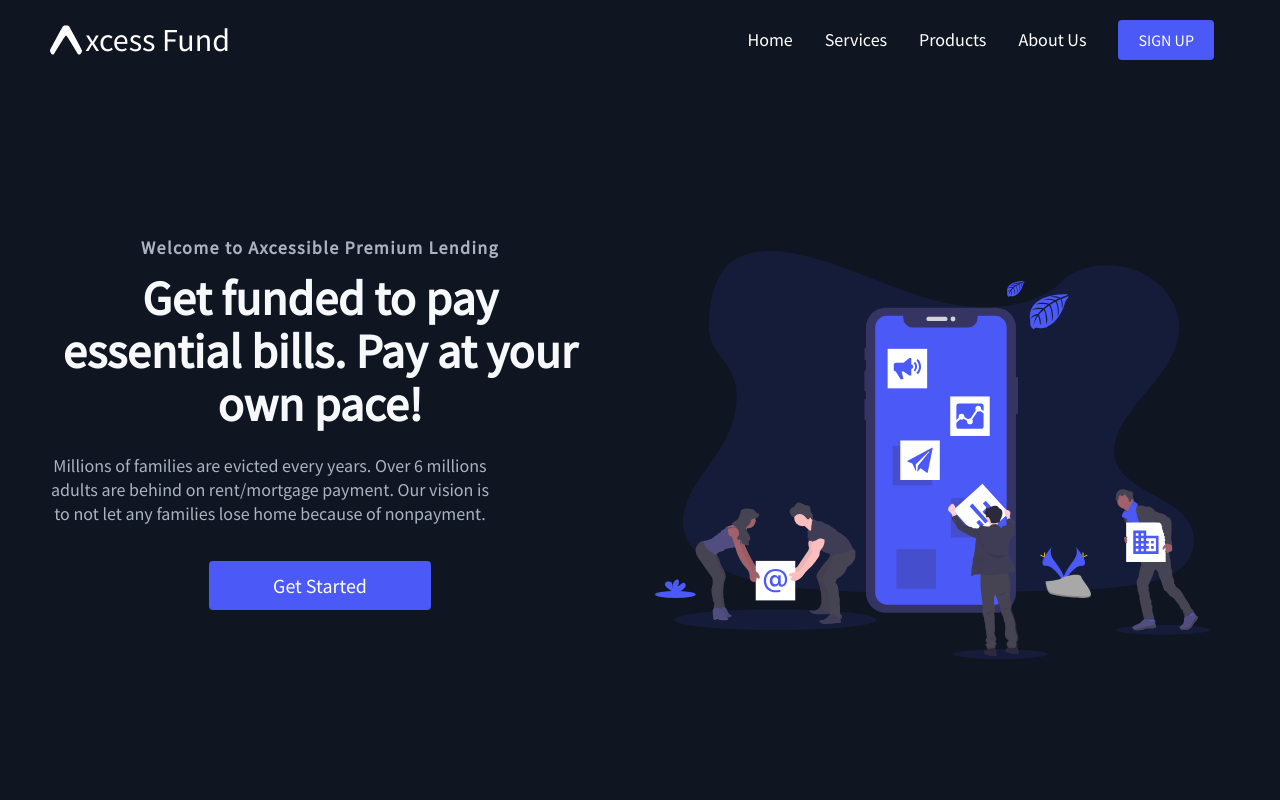
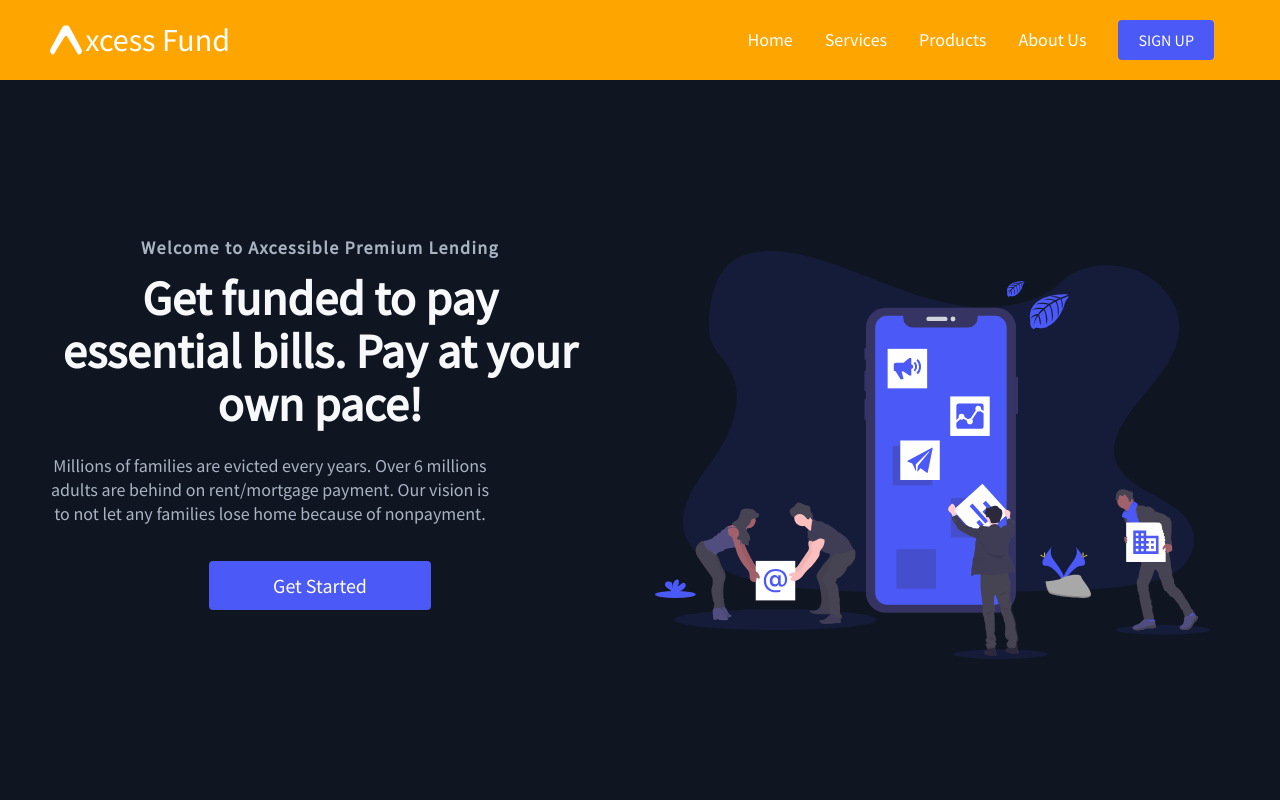
Before and after one commit to krishnaneupaney/axcessclient, a React (Create React App) app: page / in a window 1280 px wide. Shown: the top 800 px of the page. Built offline with nearby package versions, Linux system fonts and the light colour scheme.

Commit message:
some fixes

```diff
--- a/src/components/Navbar/Navbar.elements.js
+++ b/src/components/Navbar/Navbar.elements.js
@@ -6,7 +6,7 @@ import { SiExpo } from "react-icons/si";
 
 
 export const Nav = styled.nav`
-  background: #101522;
+  background: orange;
   height: 80px;
   display: flex;
   justify-content: center;
```
